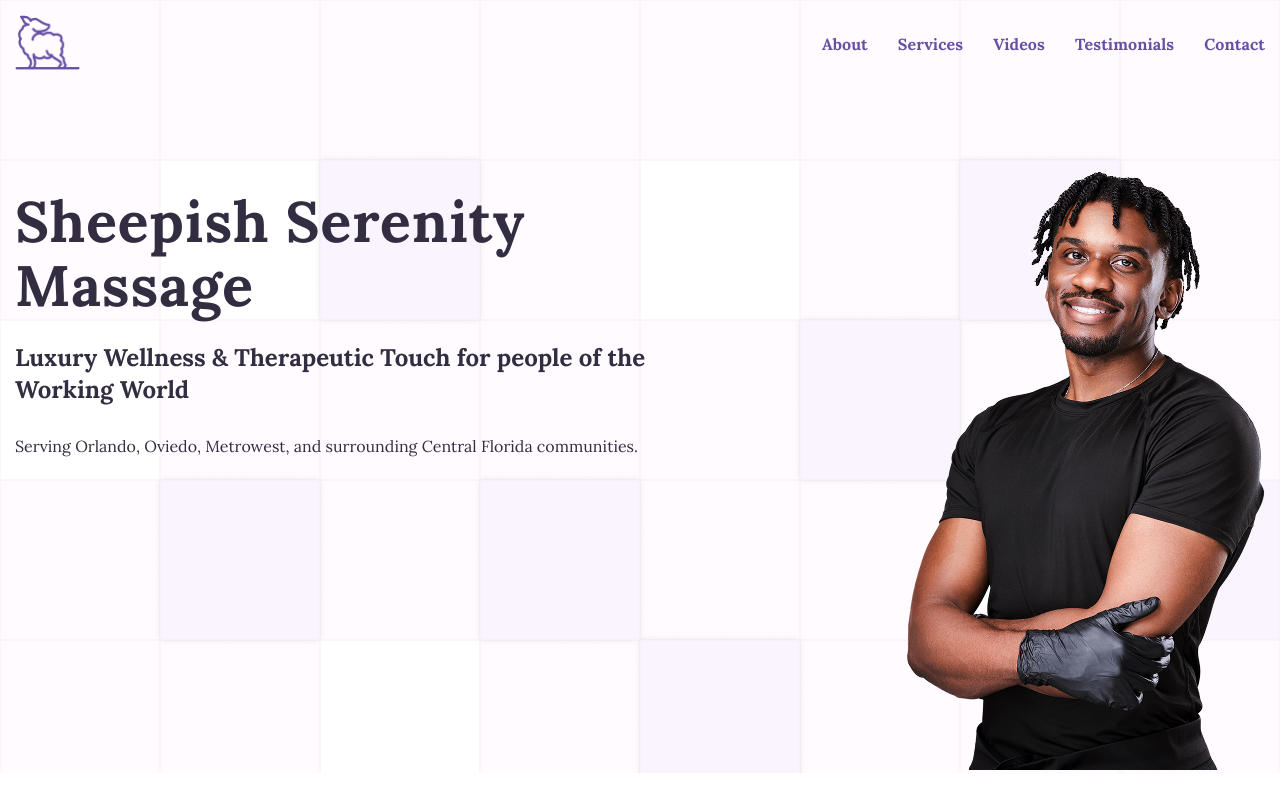
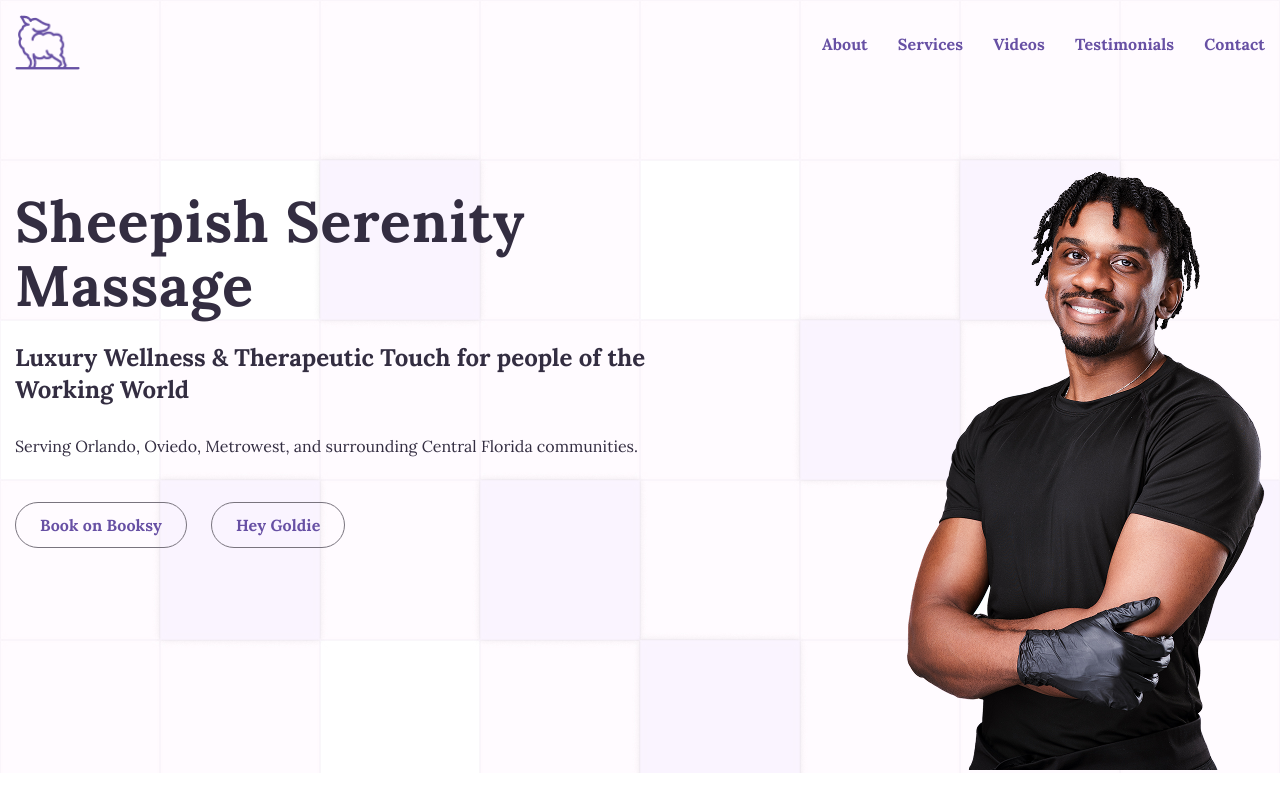
Before and after one commit to HenrikHovhannisyan/massage-site, a Next.js app: page / in a window 1280 px wide. Shown: the top 800 px of the page. Built offline with nearby package versions, Linux system fonts and the light colour scheme.

Commit message:
Added banner btn

```diff
--- a/components/banner/Banner.js
+++ b/components/banner/Banner.js
@@ -1,4 +1,5 @@
 import React from "react";
+import Link from "next/link";
 import "./banner.css";
 
 const Banner = () => {
@@ -16,6 +17,10 @@ const Banner = () => {
               Serving Orlando, Oviedo, Metrowest, and surrounding Central
               Florida communities.
             </small>
+            <div className="banner_btn">
+              <Link href="/contact">Book on Booksy</Link>
+              <Link href="/contact">Hey Goldie</Link>
+            </div>
           </div>
           <div className="banner_right">
             <img src="/images/man.png" alt="banner" />
--- a/components/banner/banner.css
+++ b/components/banner/banner.css
@@ -44,7 +44,31 @@
   letter-spacing: 0px;
   vertical-align: middle;
   color: #332d41;
-  margin-bottom: 24px;
+}
+
+#banner .banner_btn {
+  margin-top: 40px;
+  display: flex;
+  gap: 24px;
+}
+
+#banner .banner_btn > a {
+  border: 1px solid #79747e;
+  border-radius: 100px;
+  padding: 10px 24px;
+  font-family: Lora;
+  font-weight: 600;
+  font-size: 16px;
+  line-height: 24px;
+  letter-spacing: 0.1px;
+  text-align: center;
+  vertical-align: middle;
+  color: #6750a4;
+  text-decoration: none;
+}
+
+#banner .banner_btn > a:hover {
+  background-color: #79747e;
 }
 
 @media screen and (max-width: 992px) {
@@ -83,7 +107,7 @@
   }
 
   #banner .banner_right > img {
-    max-width: 250px;
+    max-width: 200px;
   }
 
   #banner h1 {
@@ -118,7 +142,6 @@
   #banner small {
     font-size: 14px;
     line-height: 24px;
-    margin-bottom: 16px;
   }
 }
 
```
